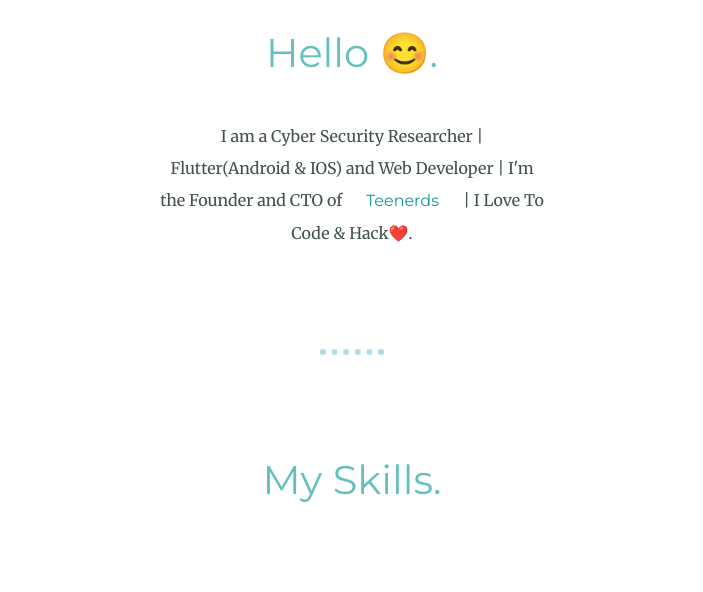
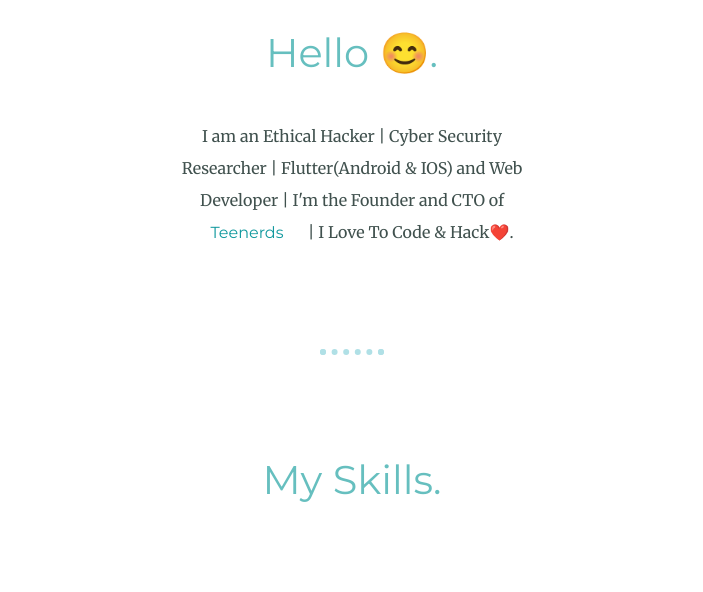
Before and after one commit to Sarvesh5555/Porfolio, a plain HTML site: page index.html in a window 1280 px wide. Shown: the part 1040-1632 px from the top of the page, without its empty margins (288-991 px from the left). Drawn offline with Linux system fonts and the light colour scheme.

Commit message:
Update index.html

```diff
--- a/index.html
+++ b/index.html
@@ -27,7 +27,7 @@
         <div class="profile">
             <img src="Images/profile_edited.png" alt="">
             <h2>Hello 😊.</h2>
-            <p class="intro">I am a Cyber Security Researcher | Flutter(Android & IOS) and Web Developer | I'm the
+            <p class="intro">I am an Ethical Hacker | Cyber Security Researcher | Flutter(Android & IOS) and Web Developer | I'm the
                 Founder
                 and CTO of
                 <a href="https://teenerds-co.github.io/teenerds/" target="_blank">Teenerds </a>| I Love To Code &
```
